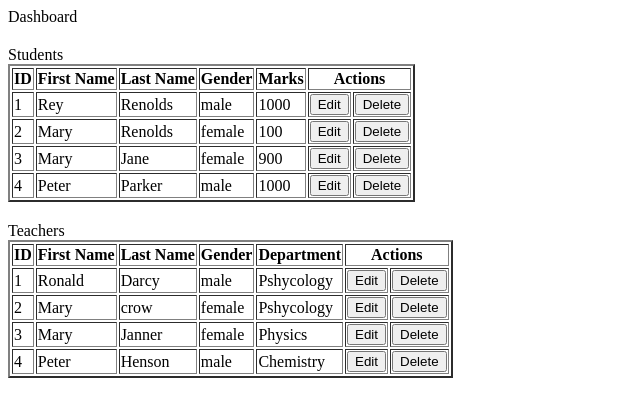
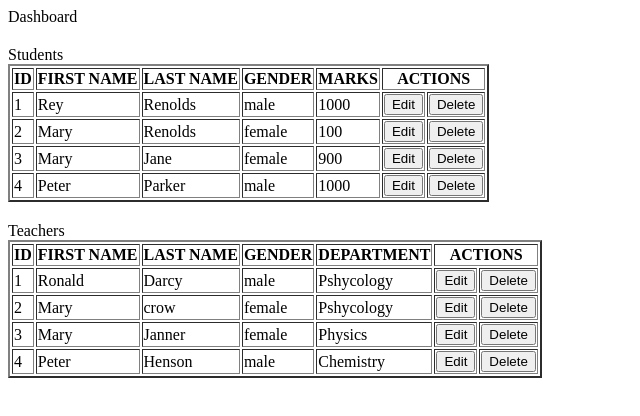
Before and after one commit to DevalapalleJaswanth/classroomTask-6, a React (Create React App) app: page / in a window 1280 px wide. Shown: the top 416 px of the page, without its empty margins (0-640 px from the left). Built offline with nearby package versions, Linux system fonts and the light colour scheme.

Commit message:
2 files modified, 3 added

```diff
--- a/src/App.js
+++ b/src/App.js
@@ -6,6 +6,20 @@ import Teachers from './Teachers';
 import './style.css';
 import { myContext } from './Context';
 export default function App() {
+  const [studentLabels, setStudentLabels] = useState([
+    'id',
+    'first name',
+    'last name',
+    'gender',
+    'marks',
+  ]);
+  const [teacherLabels, setTeacherLabels] = useState([
+    'id',
+    'first name',
+    'last name',
+    'gender',
+    'department',
+  ]);
   const [students, setStudents] = useState([
     {
       id: 1,
@@ -69,7 +83,14 @@ export default function App() {
   return (
     <div>
       <myContext.Provider
-        value={{ students, setStudents, teachers, setTeachers }}
+        value={{
+          studentLabels,
+          teacherLabels,
+          students,
+          setStudents,
+          teachers,
+          setTeachers,
+        }}
       >
         <BrowserRouter>
           <Routes>
--- /dev/null
+++ b/src/Components/Table.js
@@ -0,0 +1,42 @@
+import React from 'react';
+export default function Table({ title, labels, data, actions }) {
+  let keys = Object.keys(data[0]);
+  return (
+    <div>
+      {title && title}
+      <table border="2px">
+        <thead>
+          <tr>
+            {labels &&
+              labels.map((ele, i) => <th key={i}>{ele.toUpperCase()}</th>)}
+            {actions && (
+              <th colSpan={`${actions && actions.length}`}>ACTIONS</th>
+            )}
+          </tr>
+        </thead>
+        <tbody>
+          {data &&
+            data.map((ele, i) => (
+              <tr key={i}>
+                {keys &&
+                  keys.map((item, j) => <td key={j}>{ele[`${item}`]}</td>)}
+                {actions &&
+                  actions.map((item, k) => (
+                    <td>
+                      <button
+                        key={k}
+                        onClick={() => {
+                          item.action(ele);
+                        }}
+                      >
+                        {item.title}
+                      </button>
+                    </td>
+                  ))}
+              </tr>
+            ))}
+        </tbody>
+      </table>
+    </div>
+  );
+}
--- /dev/null
+++ b/src/Components/index.js
@@ -0,0 +1,2 @@
+import Table from './Table';
+export { Table };
--- a/src/Home.js
+++ b/src/Home.js
@@ -1,8 +1,83 @@
-import React, { useContext } from 'react';
+import React, { useContext, useState } from 'react';
 import { myContext } from './Context';
+import { Table } from './Components';
 export default function Home() {
   const context = useContext(myContext);
-  const { students, teachers, setStudents, setTeachers } = context;
+  const {
+    studentLabels,
+    teacherLabels,
+    students,
+    teachers,
+    setStudents,
+    setTeachers,
+  } = context;
+  const [StudentActions, setStudentActions] = useState([
+    {
+      title: 'Edit',
+      action: (obj) => {
+        navigate('/Form', {
+          state: {
+            obj: obj,
+            type: 'edit',
+            action: (data) => {
+              let temp = students.map((ele) => {
+                if (ele.id === data.id) {
+                  return data;
+                }
+                return ele;
+              });
+              setStudents([...temp]);
+            },
+          },
+        });
+      },
+    },
+    {
+      title: 'Delete',
+      action: (obj) => {
+        let temp = students.filter((ele) => {
+          if (ele.id !== obj.id) {
+            return ele;
+          }
+        });
+        setStudents([...temp]);
+      },
+    },
+  ]);
+  const [TeacherActions, setTeacherActions] = useState([
+    {
+      title: 'Edit',
+      action: (obj) => {
+        navigate('/Form', {
+          state: {
+            obj: obj,
+            type: 'edit',
+            action: (data) => {
+              let temp = teachers.map((ele) => {
+                if (ele.id === data.id) {
+                  return data;
+                }
+                return ele;
+              });
+              setStudents([...temp]);
+            },
+          },
+        });
+      },
+    },
+    {
+      title: 'Delete',
+      action: (obj) => {
+        let temp = teachers.filter((ele) => {
+          if (ele.id !== obj.id) {
+            return ele;
+          }
+        });
+        setStudents([...temp]);
+      },
+    },
+  ]);
+
   return (
     <div
       style={{
@@ -14,72 +89,18 @@ export default function Home() {
       }}
     >
       Dashboard
-      <div>
-        Students
-        <table border="2px">
-          <thead>
-            <tr>
-              <th>ID</th>
-              <th>First Name</th>
-              <th>Last Name</th>
-              <th>Gender</th>
-              <th>Marks</th>
-              <th colspan="2">Actions</th>
-            </tr>
-          </thead>
-          <tbody>
-            {students &&
-              students.map((ele, i) => (
-                <tr key={i}>
-                  <td>{ele.id}</td>
-                  <td>{ele.firstName}</td>
-                  <td>{ele.lastName}</td>
-                  <td>{ele.gender}</td>
-                  <td>{ele.marks}</td>
-                  <td>
-                    <button>Edit</button>
-                  </td>
-                  <td>
-                    <button>Delete</button>
-                  </td>
-                </tr>
-              ))}
-          </tbody>
-        </table>
-      </div>
-      <div>
-        Teachers
-        <table border="2px">
-          <thead>
-            <tr>
-              <th>ID</th>
-              <th>First Name</th>
-              <th>Last Name</th>
-              <th>Gender</th>
-              <th>Department</th>
-              <th colspan="2">Actions</th>
-            </tr>
-          </thead>
-          <tbody>
-            {teachers &&
-              teachers.map((ele, i) => (
-                <tr key={i}>
-                  <td>{ele.id}</td>
-                  <td>{ele.firstName}</td>
-                  <td>{ele.lastName}</td>
-                  <td>{ele.gender}</td>
-                  <td>{ele.department}</td>
-                  <td>
-                    <button>Edit</button>
-                  </td>
-                  <td>
-                    <button>Delete</button>
-                  </td>
-                </tr>
-              ))}
-          </tbody>
-        </table>
-      </div>
+      <Table
+        data={students}
+        labels={studentLabels}
+        actions={StudentActions}
+        title={'Students'}
+      />
+      <Table
+        data={teachers}
+        labels={teacherLabels}
+        actions={TeacherActions}
+        title={'Teachers'}
+      />
     </div>
   );
 }
```
Also changed, not shown: src/Components/Form.js (added).
